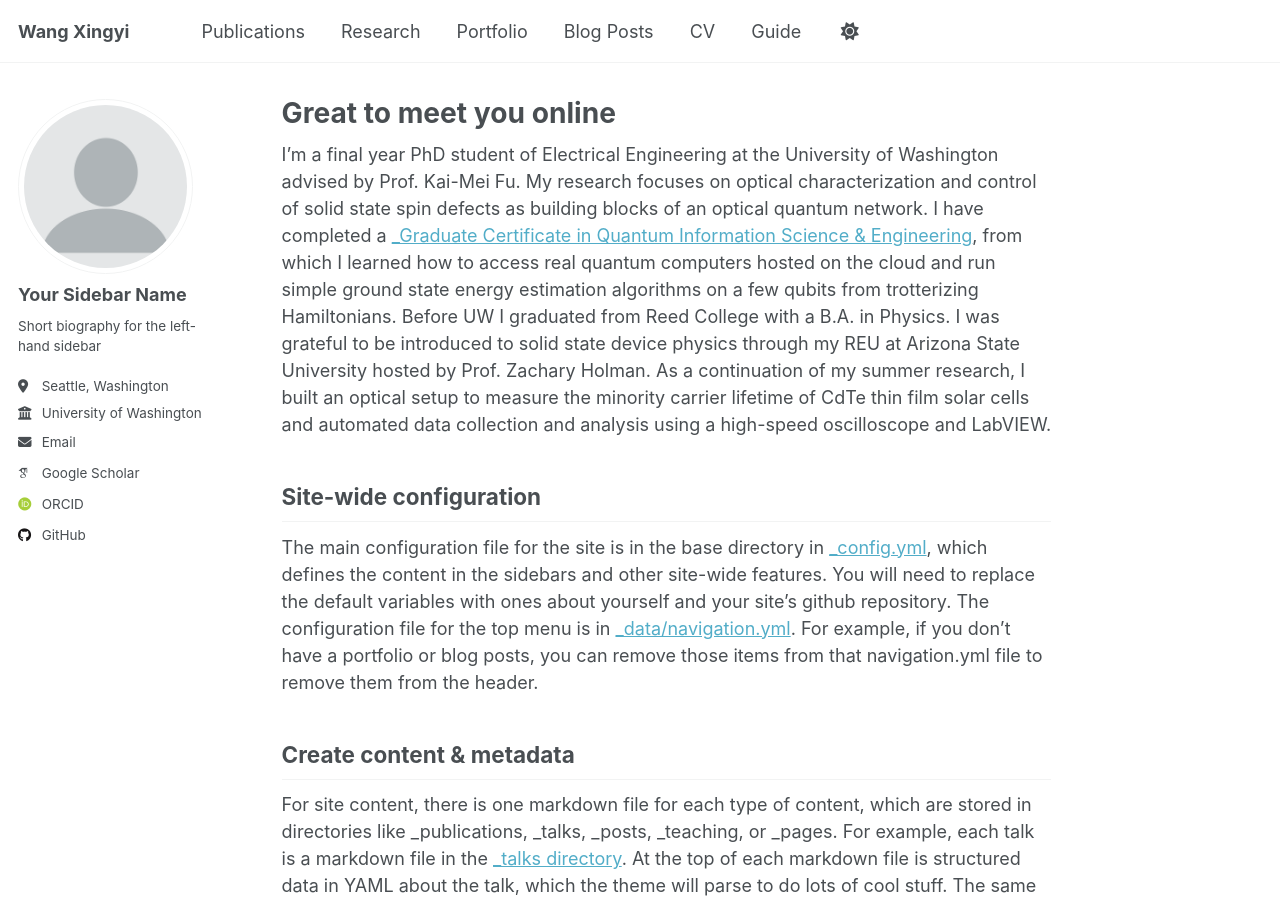
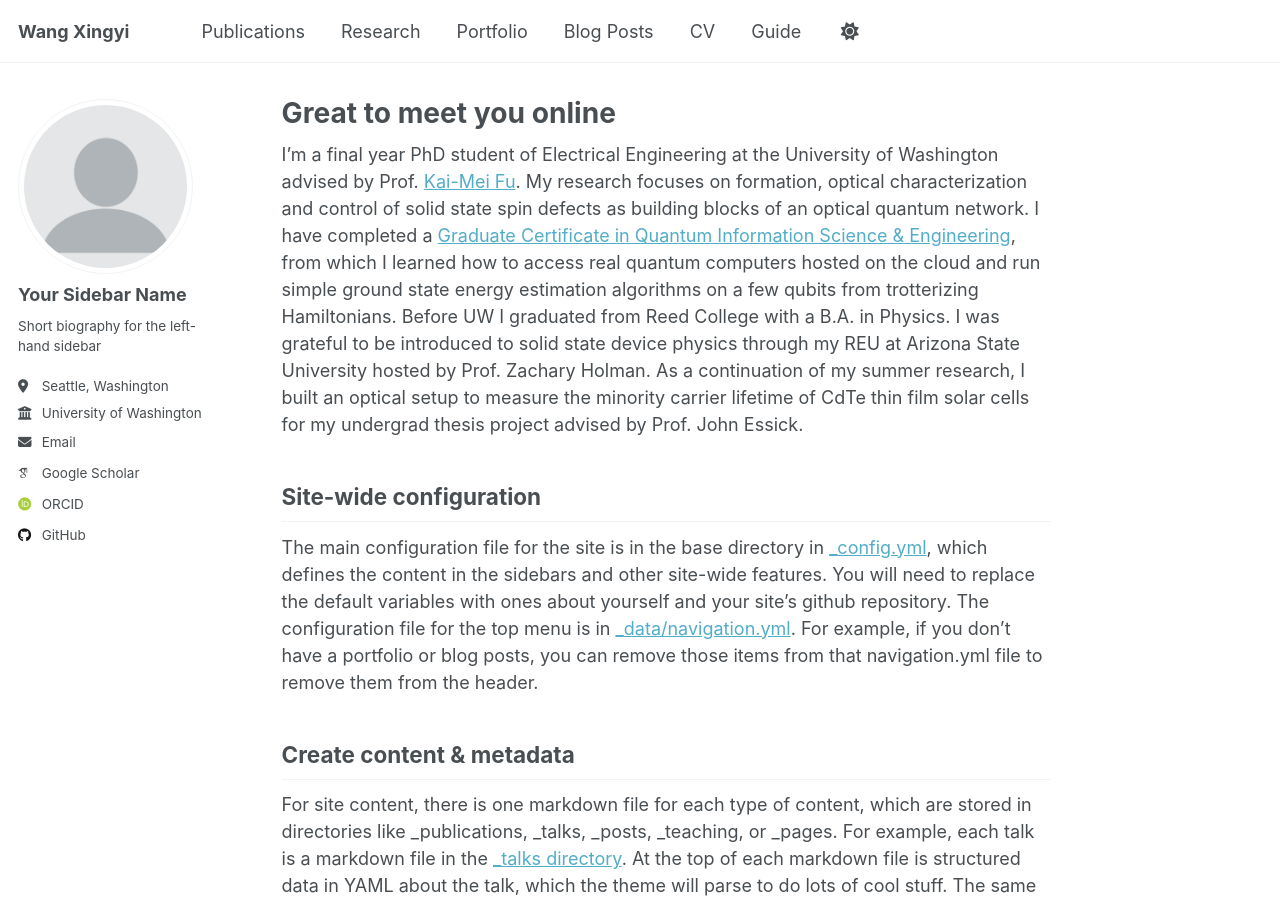
Before and after one commit to Waffelz/Xingyi_Wang, a Jekyll site: the page built from _pages/about.md, in a window 1280 px wide and 900 px high. Built offline with Jekyll 4.4.1, drawn with Linux system fonts in a browser that asks for light colours; some web fonts are replaced.

Commit message:
Update about.md

```diff
--- a/_pages/about.md
+++ b/_pages/about.md
@@ -7,7 +7,9 @@ redirect_from:
   - /about.html
 ---
 
-I'm a final year PhD student of Electrical Engineering at the University of Washington advised by Prof. Kai-Mei Fu. My research focuses on optical characterization and control of solid state spin defects as building blocks of an optical quantum network. I have completed a [_Graduate Certificate in Quantum Information Science & Engineering](https://www.quantumx.washington.edu/training/graduate-certificate-in-quantum-information-science-and-engineering/), from which I learned how to access real quantum computers hosted on the cloud and run simple ground state energy estimation algorithms on a few qubits from trotterizing Hamiltonians. Before UW I graduated from Reed College with a B.A. in Physics. I was grateful to be introduced to solid state device physics through my REU at Arizona State University hosted by Prof. Zachary Holman. As a continuation of my summer research, I built an optical setup to measure the minority carrier lifetime of CdTe thin film solar cells and automated data collection and analysis using a high-speed oscilloscope and LabVIEW.
+I'm a final year PhD student of Electrical Engineering at the University of Washington advised by Prof. [Kai-Mei Fu](https://sites.google.com/uw.edu/optospintronics-lab/home). My research focuses on formation, optical characterization and control of solid state spin defects as building blocks of an optical quantum network.
+I have completed a [Graduate Certificate in Quantum Information Science & Engineering](https://www.quantumx.washington.edu/training/graduate-certificate-in-quantum-information-science-and-engineering/), from which I learned how to access real quantum computers hosted on the cloud and run simple ground state energy estimation algorithms on a few qubits from trotterizing Hamiltonians.
+Before UW I graduated from Reed College with a B.A. in Physics. I was grateful to be introduced to solid state device physics through my REU at Arizona State University hosted by Prof. Zachary Holman. As a continuation of my summer research, I built an optical setup to measure the minority carrier lifetime of CdTe thin film solar cells for my undergrad thesis project advised by Prof. John Essick.
 
 Site-wide configuration
 ------
```
